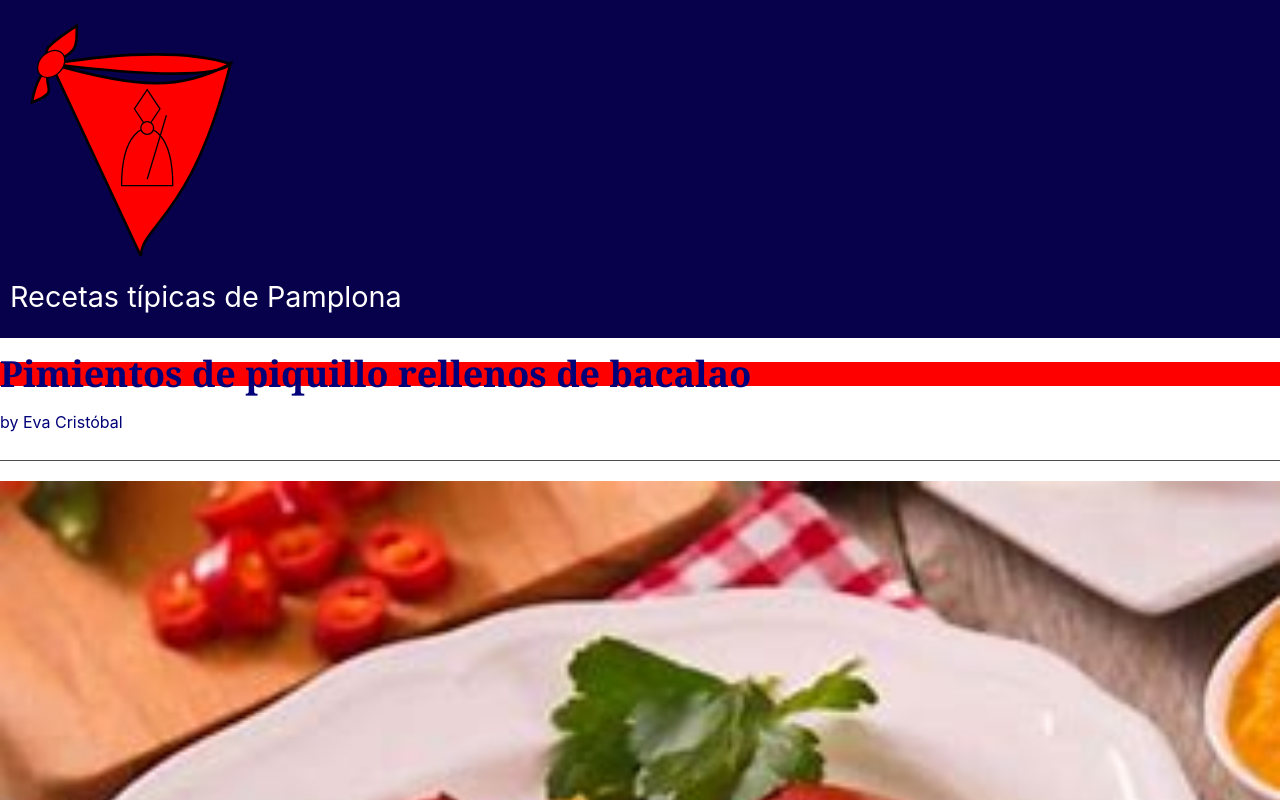
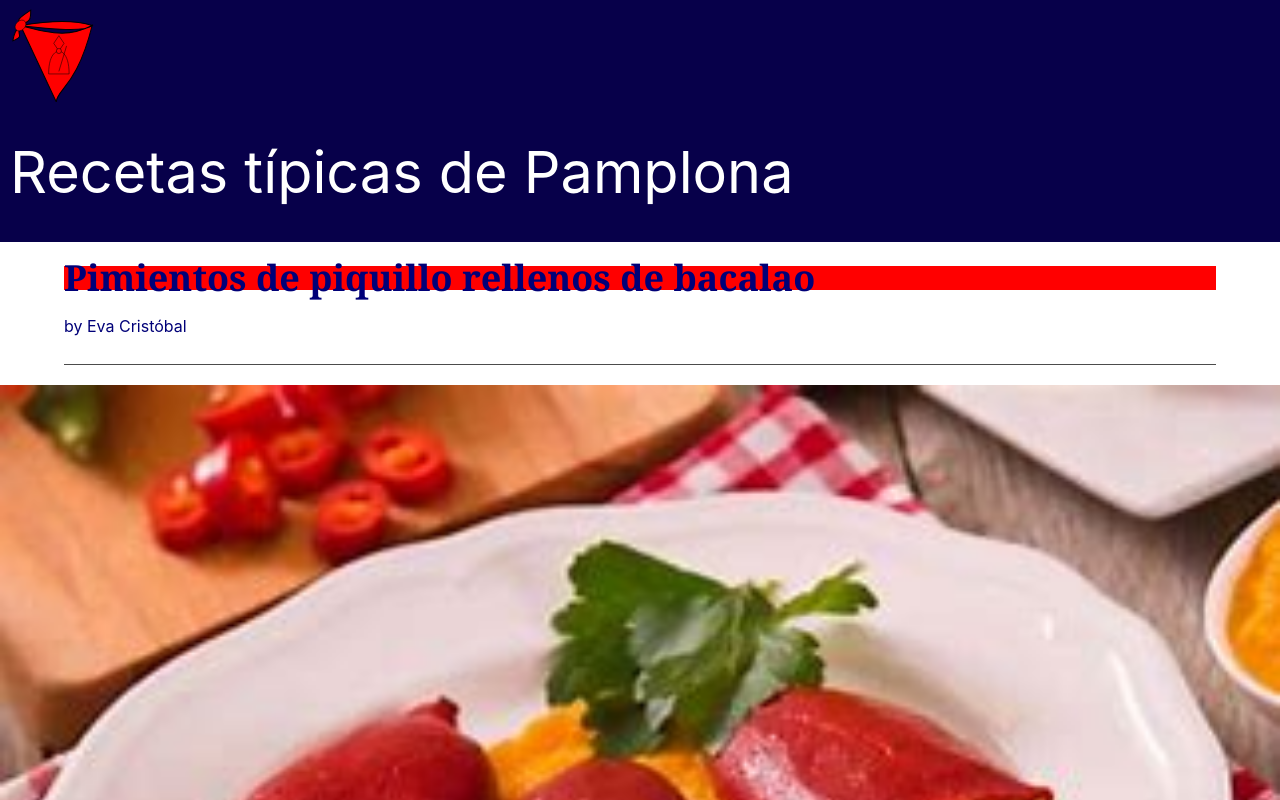
Before and after one commit to ecristoball/Herramientas_HTML_y_CSS_II, a website built with Parcel: page src/index.html in a window 1280 px wide. Shown: the top 800 px of the page. Built offline with nearby package versions, Linux system fonts and the light colour scheme.

Commit message:
correccion v1.2

```diff
--- a/src/assets/styles/_variables.scss
+++ b/src/assets/styles/_variables.scss
@@ -9,6 +9,7 @@ $uoc-corporate: #000078;
 $uoc-masterbrand: #ffff;
 $uoc-bg: color.scale($uoc-masterbrand, $lightness: 70%);
 $header-color: rgb(7, 0, 74);
+$font-primary: #000078;
 $font-white:white;
 $container-white:white;
 
--- a/src/assets/styles/layouts/_header.scss
+++ b/src/assets/styles/layouts/_header.scss
@@ -15,12 +15,25 @@ header {
         height: auto; /* Mantiene las proporciones */
         display: block;
       }
+      @media (min-width: 768px) {
+        width: 10%;
+      }
+      @media (min-width: 1024px) {
+        width: 10%;
+      }
+
     }
     .header__titulo{
-      font-size: 1.8rem;
+      font-size: 1.6rem;
        align-items: left;
        margin:10px;
        color:white;
+       @media (min-width: 768px) {
+        font-size: 3.6rem;
+      }
+      @media (min-width: 1024px) {
+        font-size: 3.6rem;
+      }
      }
 
   }
--- a/src/assets/styles/layouts/_home.scss
+++ b/src/assets/styles/layouts/_home.scss
@@ -59,15 +59,17 @@ body {
  { border-bottom: 1px solid #a8a5a5;
  }
 
+.nombre,
 .ingredientes,
 .elaboracion,
 .iconos,
 .introduccion {
   width: 90%;
-
+  margin:auto;
   background-color: $container-white;
   margin-bottom: 5px;
   align-items: center;
+
 
 }
 
```
